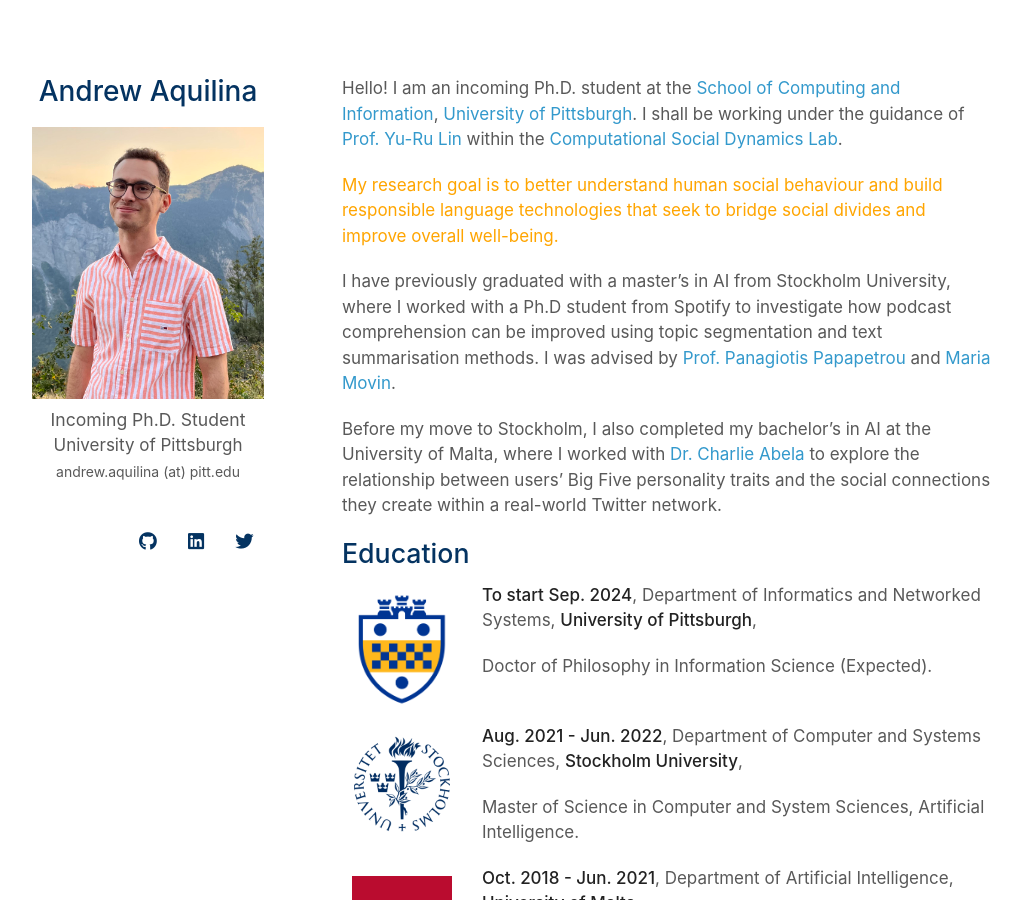
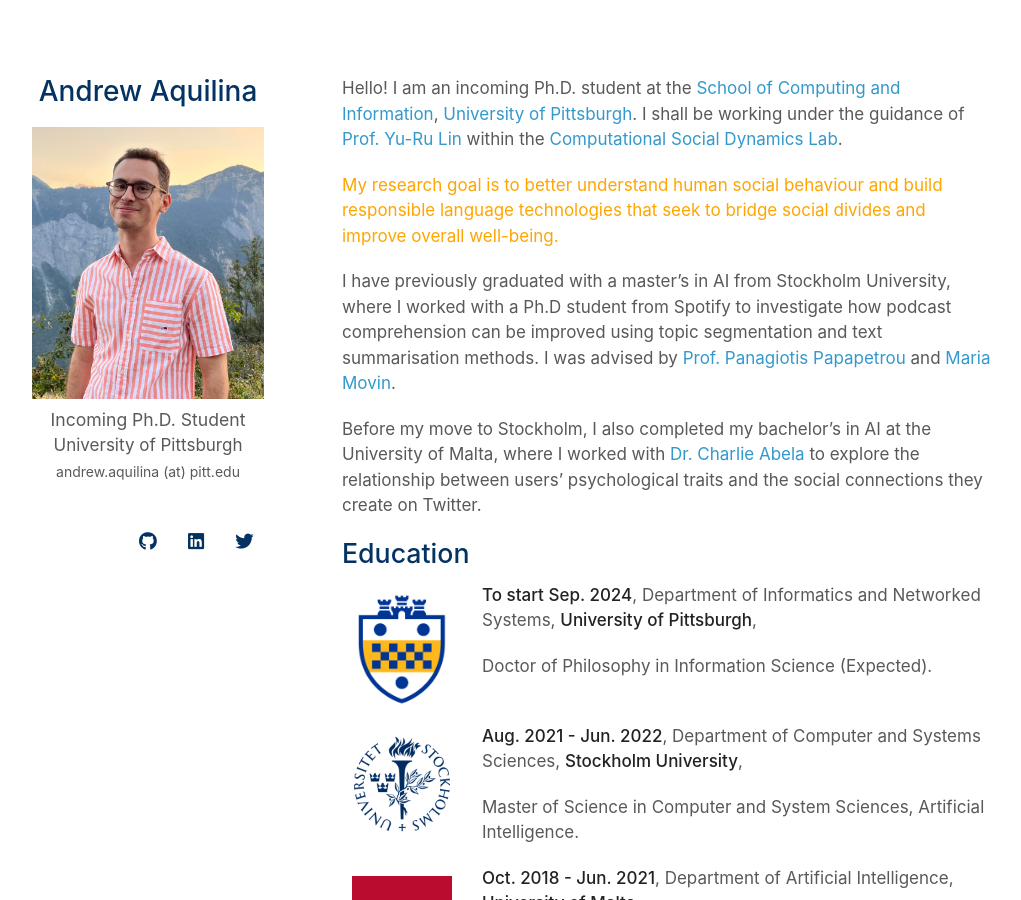
Before and after one commit to andaqu/andaqu.github.io, a Jekyll site: the page built from index.md, in a window 1280 px wide and 900 px high. Shown: the whole window, without its empty margins (128-1149 px from the left). Built offline with Jekyll 4.4.1, drawn with Linux system fonts in a browser that asks for light colours; nearby versions of some CDN libraries; a style sheet for code colours, icons or effects is not loaded.

Commit message:
Update index.md

```diff
--- a/index.md
+++ b/index.md
@@ -8,7 +8,7 @@ Hello! I am an incoming Ph.D. student at the [School of Computing and Informatio
 
 I have previously graduated with a master’s in AI from Stockholm University, where I worked with a Ph.D student from Spotify to investigate how podcast comprehension can be improved using topic segmentation and text summarisation methods. I was advised by [Prof. Panagiotis Papapetrou](https://papapetrou.blogs.dsv.su.se/) and [Maria Movin](https://www.linkedin.com/in/mariamovin).
 
-Before my move to Stockholm, I also completed my bachelor’s in AI at the University of Malta, where I worked with [Dr. Charlie Abela](https://www.um.edu.mt/profile/charlieabela) to explore the relationship between users’ Big Five personality traits and the social connections they create within a real-world Twitter network.
+Before my move to Stockholm, I also completed my bachelor’s in AI at the University of Malta, where I worked with [Dr. Charlie Abela](https://www.um.edu.mt/profile/charlieabela) to explore the relationship between users’ psychological traits and the social connections they create on Twitter.
 
 ## Education
 
```
